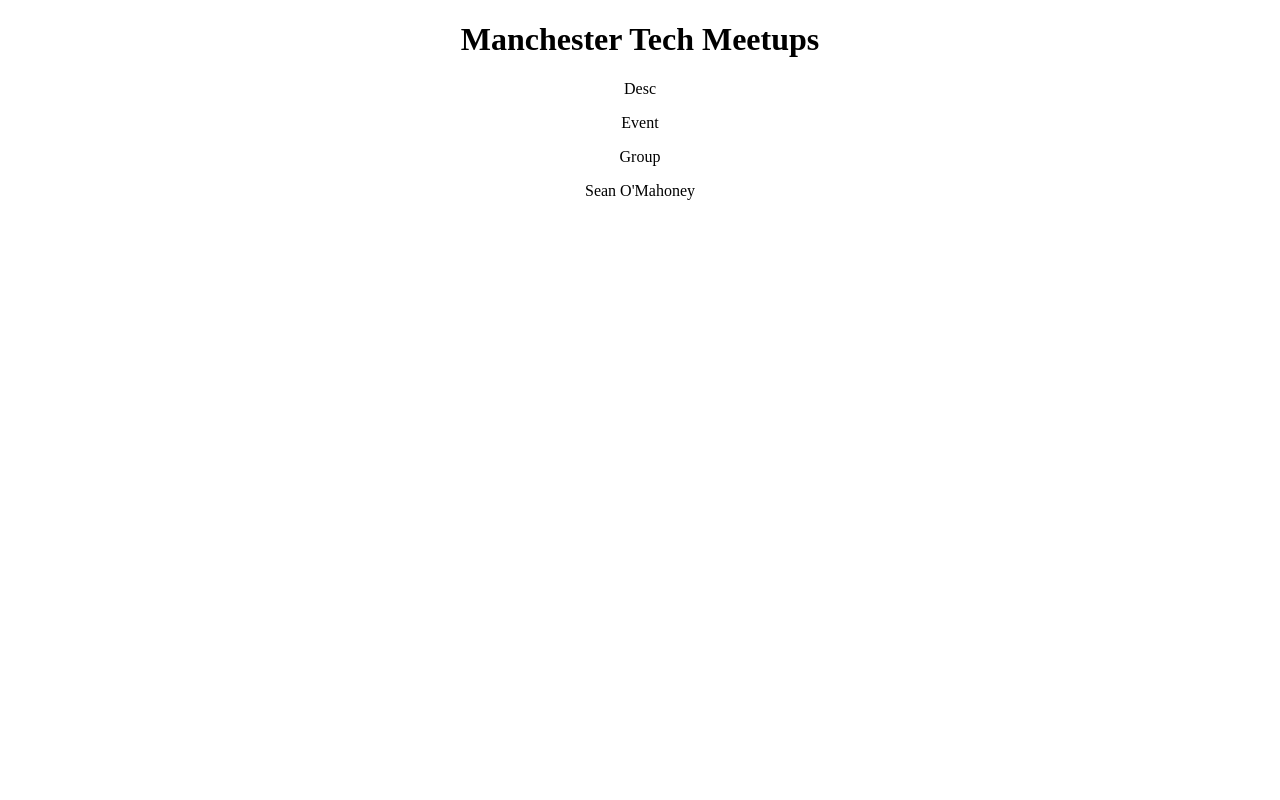
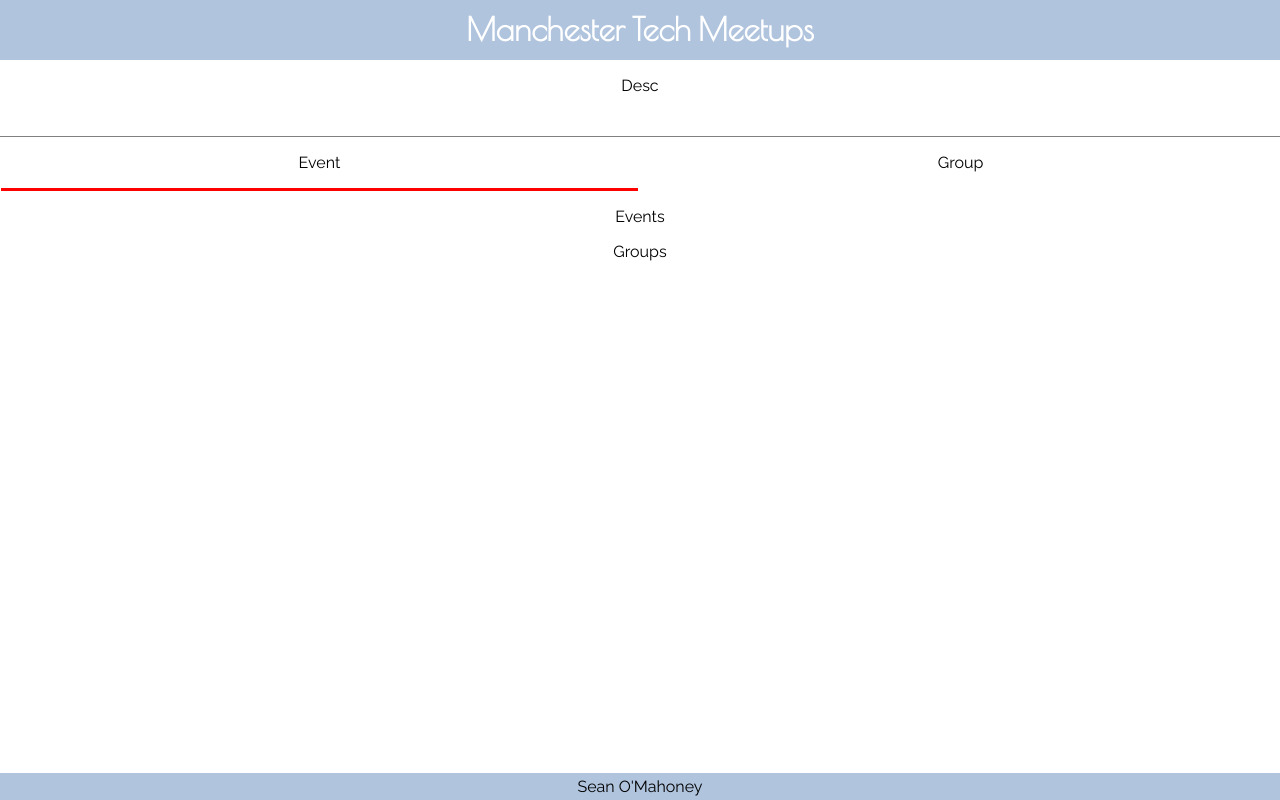
Before and after one commit to inevitable-team/compiled-mcr-events, a website: page index.html in a window 1280 px wide. Drawn offline with nearby package versions, Linux system fonts and the light colour scheme.

Commit message:
Main HTML Layout

```diff
--- a/index.html
+++ b/index.html
@@ -11,41 +11,60 @@
 </head>
 
 <body>
-    <header><h1>Manchester Tech Meetups</h1></header>
-    <summary><p>Desc</p></summary>
+    <header>
+        <h1>Manchester Tech Meetups</h1>
+    </header>
+    <summary>
+        <p>Desc</p>
+    </summary>
     <main>
         <div id="typeContainer">
-            <div class="type selected">
+            <div id="selected" class="type">
                 <p>Event</p>
             </div>
-            <div class="type selected">
+            <div class="type">
                 <p>Group</p>
             </div>
         </div>
         <div id="itemsContainer">
-            <div id="eventContainer">
+            <div id="eventContainer" class="itemsContainer">
                 <nav id="eventsNav">
                     <div id="eventsSearchBar"></div>
                     <div id="eventsReduceBar"></div>
                     <div id="eventsSpecificBar"></div>
                 </nav>
                 <section id="eventsItems">
-
+                    <p>Events</p>
                 </section>
             </div>
-            <div id="groupContainer">
+            <div id="groupContainer" class="itemsContainer">
                 <nav id="groupsNav">
                     <div id="groupsSearchBar"></div>
                     <div id="groupsReduceBar"></div>
                     <div id="groupsSpecificBar"></div>
                 </nav>
                 <section id="groupsItems">
-
+                    <p>Groups</p>
                 </section>
             </div>
         </div>
     </main>
     <footer>Sean O'Mahoney</footer>
+    <script type="text/javascript">
+        function apsc(e) {
+            return Array.prototype.slice.call(e)
+        }
+        window.addEventListener("load", function () {
+            apsc(document.getElementsByTagName('type')).forEach((t, i) => {
+                t.addEventListener('click', function() {
+                    apsc(document.getElementsByTagName('type')).forEach((x) => { x.setAttribute('id', '') });
+                    apsc(document.getElementsByClassName('itemsContainer')).forEach((x) => { x.style.display = 'none' });
+                    t.setAttribute('id', 'on');
+                    document.getElementsByClassName('itemsContainer')[i].style.display = 'block';
+                });
+            })
+        });
+    </script>
 </body>
 
 </html>
--- a/style.css
+++ b/style.css
@@ -1,3 +1,51 @@
 body {
+    font-family: 'Raleway', serif;
     text-align: center;
+    margin: 0px;
 }
+
+h1,
+h2,
+h3,
+h4,
+h5 {
+    font-family: 'Poiret One', cursive;
+}
+
+h1 {
+    margin: 0px;
+    padding-top: 10px;
+}
+
+header {
+    height: 60px;
+    background-color: lightsteelblue;
+    color: white;
+}
+
+summary {
+    height: 60px;
+    margin: auto 0px;
+}
+
+#typeContainer {
+    border-top: gray solid 1px;
+    /* border-bottom: gray solid 1px; */
+}
+
+#typeContainer > * {
+    width: calc(50vw - 3px);
+    display: inline-block;
+}
+
+#selected {
+    border-bottom: red solid 3px;
+}
+
+footer {
+    position: absolute;
+    width: 100vw;
+    padding: 4px 0px;
+    bottom: 0px;
+    background-color: lightsteelblue;
+}
```
